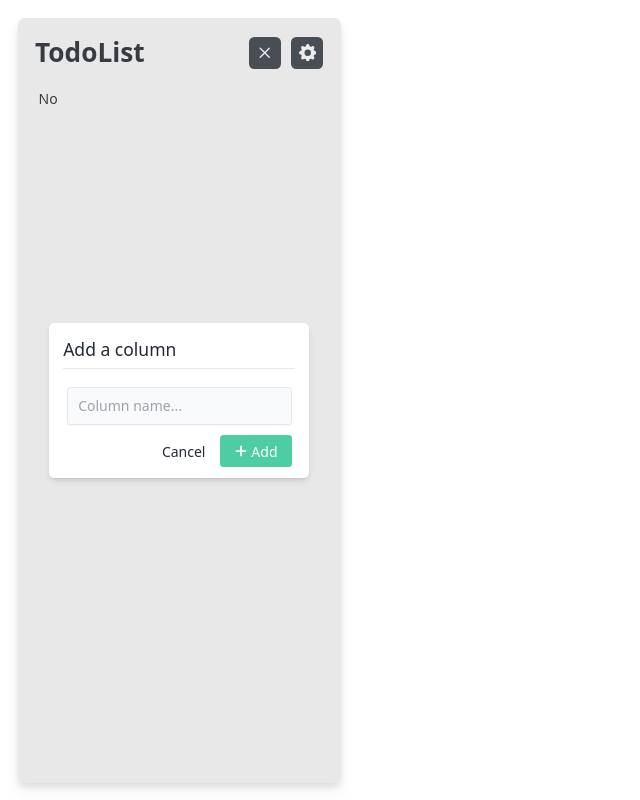
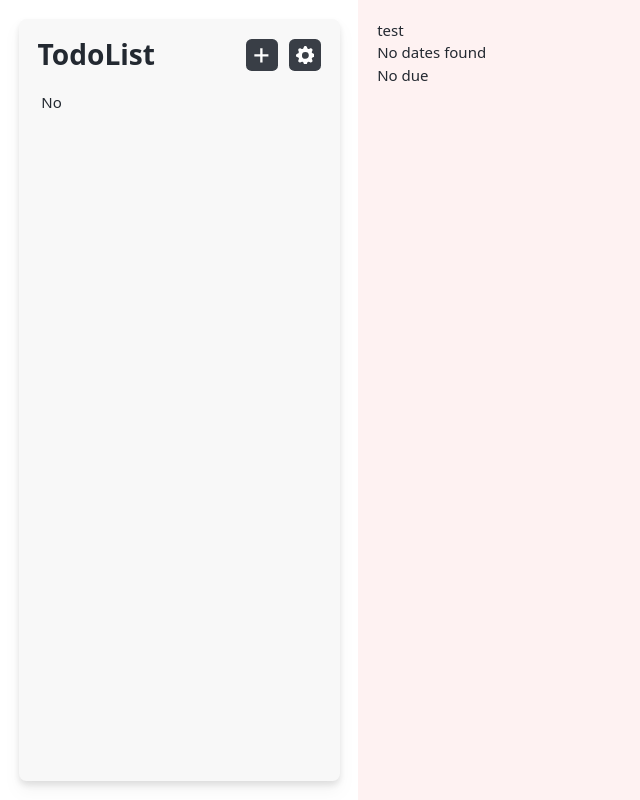
Before and after one commit to Boreumdal/unfinshed-proj-todo, a React (Vite) app in the folder frontend/: page /local in a window 1280 px wide. Shown: the whole page, without its empty margins (0-640 px from the left). Built offline with nearby package versions, Linux system fonts and the light colour scheme.

Commit message:
render all todo logic

```diff
--- a/frontend/src/index.css
+++ b/frontend/src/index.css
@@ -3,7 +3,7 @@
 @tailwind utilities;
 
 :root {
-    font-size: 14px;
+    font-size: 15px;
 }
 
 body {
--- /dev/null
+++ b/frontend/src/pages/Local/DisplayTask.jsx
@@ -0,0 +1,57 @@
+import React, { useState, useEffect } from 'react'
+
+const DisplayTask = ({tasks}) => {
+	const [noDue, setNoDue] = useState([])
+	const [dates, setDates] = useState([])
+
+	useEffect(() => {
+		setDates([])
+		setNoDue([])
+
+		let tempArr1 = []
+		let tempArr2 = []
+		if (tasks.tasks){
+			tempArr1 = tasks.tasks.filter(task => task.dueDate === 'No due date').sort((a, b) => a.createAt - b.createdAt)
+
+			tasks.tasks.map(task => {
+				if (tempArr2.indexOf(task.dueDate.slice(0, 10)) === -1 && task.dueDate !== 'No due date'){
+					tempArr2.push(task.dueDate.slice(0, 10))
+				}
+			})
+		}
+		setNoDue(tempArr1)
+		setDates(tempArr2)
+	}, [tasks])
+
+	return (
+		<div>
+			<button onClick={() => console.log(dates)}>test</button>
+			{
+				dates && dates.length > 0 ? dates.map((date, idx) => (
+					<div key={idx}>
+						<h1 className='text-lg font-medium'>{date}</h1>
+						{
+							tasks && tasks.tasks.length > 0 && tasks.tasks.filter(task => task.dueDate.slice(0,10) === date).map(item => (
+								<div key={item.id}>{item.dueDate}</div>
+							))
+						}
+					</div>
+				)) : <div>No dates found</div>
+			}
+
+			<div>
+				<h1>No due</h1>
+				{
+					noDue && noDue.map((item, idx) => (
+						<div key={idx}>
+							{item.title}
+						</div>
+					))
+				}
+
+			</div>
+		</div>
+	)
+}
+
+export default DisplayTask
--- a/frontend/src/pages/Local/LocalDashboard.jsx
+++ b/frontend/src/pages/Local/LocalDashboard.jsx
@@ -1,14 +1,15 @@
 import React, { useState, useEffect } from 'react'
-import { BsFillGearFill, BsBox, BsBoxSeam, BsTrashFill, BsStarFill, BsStar, BsThreeDots, BsCheckLg, BsArrowCounterclockwise } from 'react-icons/bs'
+import { BsFillGearFill, BsBox, BsBoxSeam, BsTrashFill, BsStarFill, BsStar, BsThreeDots, BsCheckLg, BsArrowCounterclockwise, BsFillPersonFill, BsWrench } from 'react-icons/bs'
 import { GoPlus } from 'react-icons/go'
 import { RxCross2 } from 'react-icons/rx'
 import { useTodos } from '../../data/context/TodosContext'
 import AddTaskModal from './AddTaskModal'
 import { toast } from 'react-toastify'
+import DisplayTask from './DisplayTask'
 
 const LocalDashboard = () => {
 	const {tasks, setTasks, colums, setColumns} = useTodos()
-	const [addColumnToggle, setAddColumnToggle] = useState(true)
+	const [addColumnToggle, setAddColumnToggle] = useState(false)
 	const [addColumn, setAddColumn] = useState('')
 	const [tooltip, setTooltip] = useState('')
 	const [destinationColumn, setDestinationColumn] = useState('')
@@ -92,9 +93,9 @@ const LocalDashboard = () => {
 
 	return (
 		<>
-			<div className='flex text-[#232931]'>
+			<div className='flex justify-between text-[#232931]'>
 				<div className='w-[28%] h-screen p-5'>
-					<div className='flex flex-col gap-5 w-full h-full drop-shadow-lg rounded-lg py-5 px-5 bg-[#fafafa] overflow-hidden'>
+					<div className='flex flex-col gap-5 w-full h-full drop-shadow-lg rounded-lg py-5 px-5 bg-[#f8f8f8] overflow-hidden'>
 
 						<div className='h-[38px] flex items-center justify-between'>
 							<h1 className='text-3xl font-bold'>TodoList</h1>
@@ -127,7 +128,7 @@ const LocalDashboard = () => {
 							{
 								tasks.columns && tasks.columns.length > 0 ? (
 									tasks.columns.map((task, idx) => (
-										<div key={idx} className=' flex flex-col gap-2 max-h-[270px] bg-white rounded-sm shadow-sm py-3 px-3'>
+										<div key={idx} className=' flex flex-col gap-2 bg-white rounded-sm shadow-sm py-3 px-3'>
 											<div className='flex items-center justify-between font-medium px-2 py-1'>
 												<h3>{ task }</h3>
 												<button onClick={() => setDestinationColumn(task)}><GoPlus /></button>
@@ -184,8 +185,8 @@ const LocalDashboard = () => {
 						</div>
 					</div>
 				</div>
-				<div>
-
+				<div className='w-[72%] p-5 bg-red-50'>
+					<DisplayTask tasks={tasks} />
 				</div>
 			</div>
 			{
```
